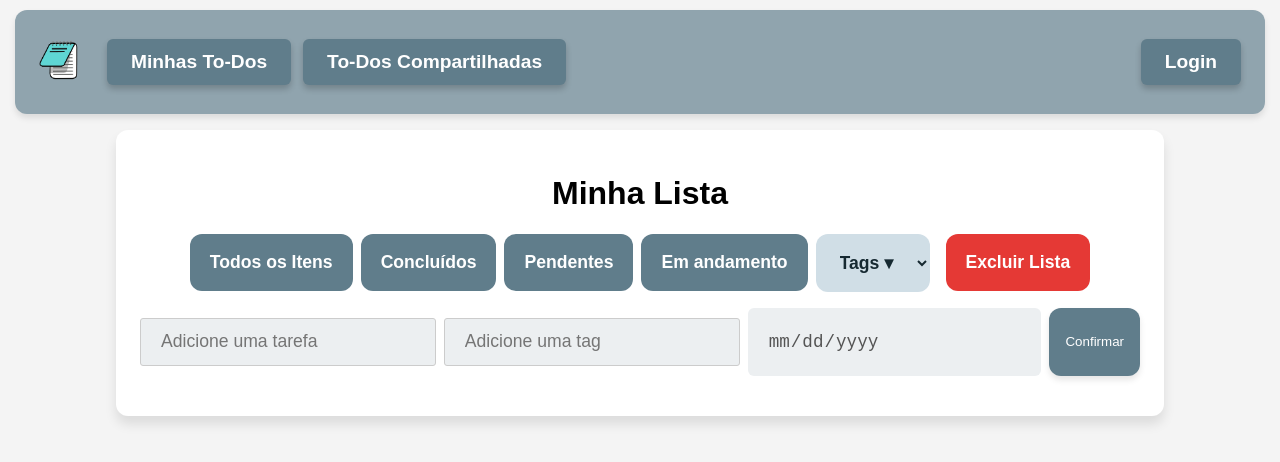
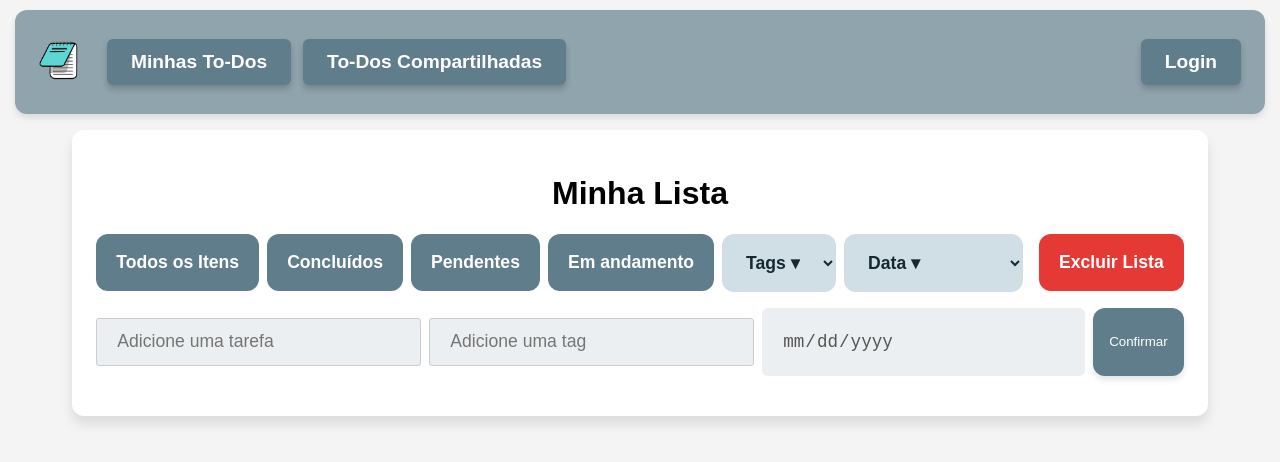
Before and after one commit to gabrielfnakata/Projeto-ToDo-SPODWE2, a React (Vite) app in the folder pacotes/frontend/: page /todos in a window 1280 px wide. Shown: the top 462 px of the page. Built offline with nearby package versions, Linux system fonts and the light colour scheme.

Commit message:
feat: adicionar filtro por data de vencimento

```diff
--- a/pacotes/frontend/src/TodoList.jsx
+++ b/pacotes/frontend/src/TodoList.jsx
@@ -104,7 +104,7 @@ const AddTodo = ({ token, fetchTodos, listId }) => {
   );
 };
 
-const TodoFilter = ({ setFilter, setTagFilter, tagsDisponiveis }) => {
+const TodoFilter = ({ setFilter, setTagFilter, tagsDisponiveis, dateFilter, setDateFilter }) => {
   const [tag, setTag] = useState("");
 
   const handleFilterClick = (e) => {
@@ -145,6 +145,20 @@ const TodoFilter = ({ setFilter, setTagFilter, tagsDisponiveis }) => {
             {t}
           </option>
         ))}
+      </select>
+      <select
+        className="filter-select"
+        value={dateFilter}
+        onChange={(e) => {
+          setDateFilter(e.target.value);
+          setFilter("");       // limpa filtro de status
+          setTagFilter("");    // limpa filtro de tags
+        }}
+      >
+        <option value="">Data ▾</option>
+        <option value="today">Vence hoje</option>
+        <option value="week">Nesta semana</option>
+        <option value="month">Neste mês</option>
       </select>
       <button
         onClick={() => {
@@ -229,11 +243,21 @@ const TodoItem = ({ todo, updateTodoStatus }) => {
   );
 };
 
+const calculaDias = (data) => {
+  const hoje = new Date();
+  const fim = new Date(data);
+  hoje.setHours(0, 0, 0, 0);
+  fim.setHours(0, 0, 0, 0);
+  const diffMs = fim - hoje;
+  return Math.round(diffMs / (1000 * 60 * 60 * 24));
+};
+
 export function TodoList() {
   const { token } = useAuth();
   const [todos, setTodos] = useState([]);
   const [filter, setFilter] = useState("all");
   const [tagFilter, setTagFilter] = useState("");
+  const [dateFilter, setDateFilter] = useState("");
   const [tagsDisponiveis, setTagsDisponiveis] = useState([]);
   const [nome, setNome] = useState("Minha Lista");
   const location = useLocation();
@@ -246,6 +270,41 @@ export function TodoList() {
     if (filter === "em andamento") return t.status === "em andamento";
     return true;
   };
+
+const filterByDate = (t) => {
+  if (!dateFilter) return true;
+  if (!t.data_vencimento) return false;
+
+  const hoje       = new Date();
+  const startOfDay = new Date(hoje.getFullYear(), hoje.getMonth(), hoje.getDate());
+  const dueDate    = new Date(t.data_vencimento);
+
+  if (dateFilter === "today") {
+    return (
+      dueDate.getFullYear() === startOfDay.getFullYear() &&
+      dueDate.getMonth()     === startOfDay.getMonth() &&
+      dueDate.getDate()      === startOfDay.getDate()
+    );
+  }
+
+  if (dateFilter === "week") {
+    const diaSemana = hoje.getDay();
+    const diff = 6 - diaSemana;
+    const endOfWeek = new Date(hoje);
+    endOfWeek.setDate(hoje.getDate() + diff);
+    endOfWeek.setHours(23,59,59,999);
+    return dueDate >= startOfDay && dueDate <= endOfWeek;
+  }
+
+  if (dateFilter === "month") {
+    const endOfMonth = new Date(hoje.getFullYear(), hoje.getMonth()+1, 0);
+    endOfMonth.setHours(23,59,59,999);
+    return dueDate >= startOfDay && dueDate <= endOfMonth;
+  }
+
+  return true;
+};
+
 
   const fetchTodos = async () => {
     if (!token) return;
@@ -311,11 +370,13 @@ export function TodoList() {
       <div className="todos-page">
         <div className="todos-card">
           <h1 className="todos-header">{nome}</h1>
-          <TodoFilter
-            setFilter={setFilter}
-            setTagFilter={setTagFilter}
-            tagsDisponiveis={tagsDisponiveis}
-          />
+           <TodoFilter
+              setFilter={setFilter}
+              setTagFilter={setTagFilter}
+              tagsDisponiveis={tagsDisponiveis}
+              dateFilter={dateFilter}
+              setDateFilter={setDateFilter}
+            />
           <AddTodo
             token={token}
             fetchTodos={fetchTodos}
@@ -323,7 +384,8 @@ export function TodoList() {
           />
           <ul className="todos-list">
             {todos
-              .filter(filterBy)
+              .filter(filterBy)                   // status
+              .filter(filterByDate)               // data de vencimento
               .filter((t) => String(t.id_lista) === String(listId))
               .map((t, i) => (
                 <TodoItem
```
